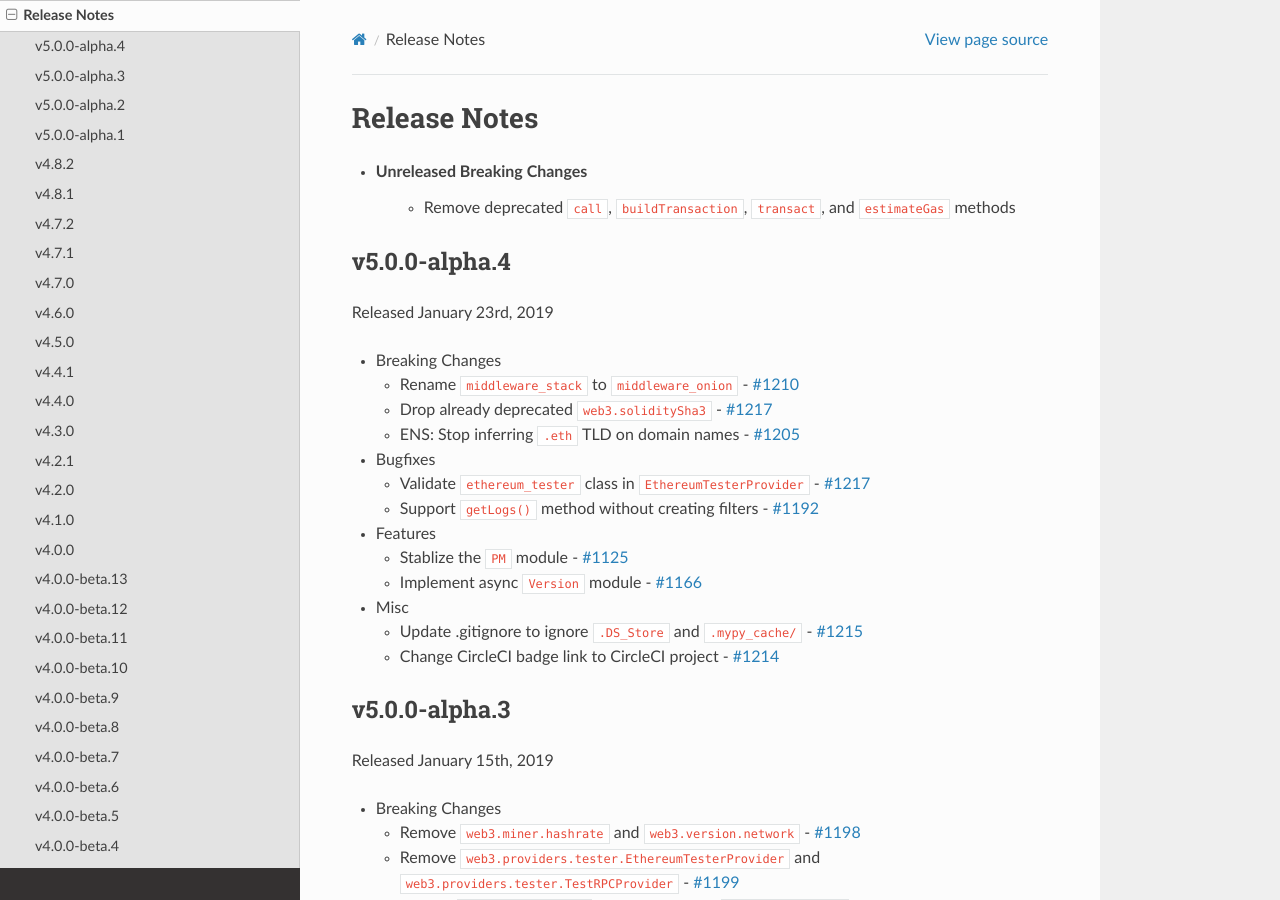
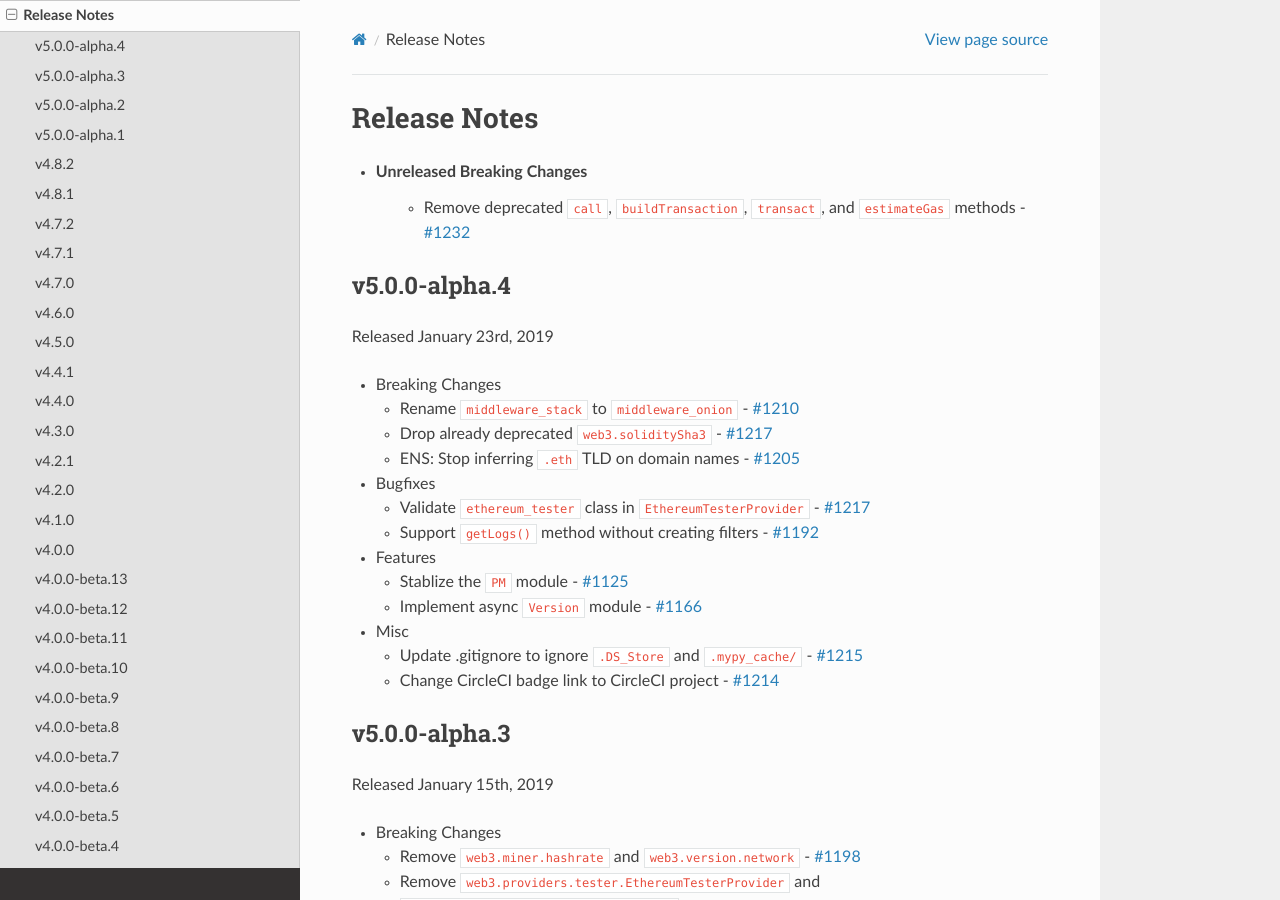
Before and after one commit to shuziren/web3.py, a Sphinx documentation site: the page built from docs/releases.rst, in a window 1280 px wide and 900 px high. Built offline with Sphinx 7.4.7 and the Read the Docs theme 2.0.0, drawn with Linux system fonts in a browser that asks for light colours.

Commit message:
Add link to PR in unreleased section in docs

```diff
--- a/docs/releases.rst
+++ b/docs/releases.rst
@@ -2,7 +2,9 @@ Release Notes
 =============
 
 - Unreleased Breaking Changes
-   - Remove deprecated ``call``, ``buildTransaction``, ``transact``, and ``estimateGas`` methods
+   - Remove deprecated ``call``, ``buildTransaction``,
+     ``transact``, and ``estimateGas`` methods
+     - `#1232 <https://github.com/ethereum/web3.py/pull/1232>`_
 
 
 v5.0.0-alpha.4
```
